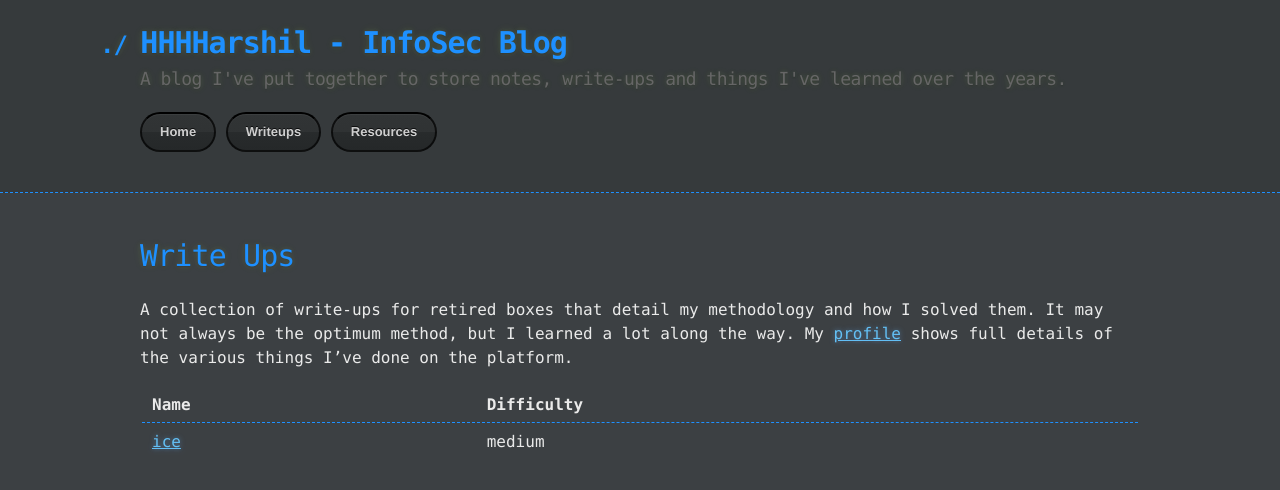
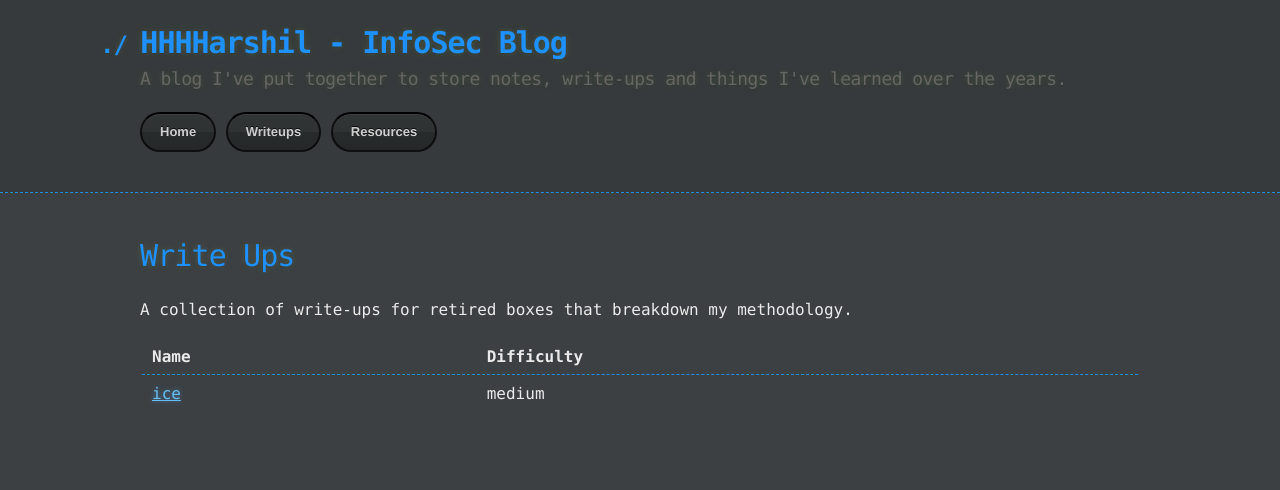
Before and after one commit to hhhharshil/hhhharshil.github.io, a Jekyll site: the page built from writeups.md, in a window 1280 px wide. Shown: the top 490 px of the page. Built offline with Jekyll 4.4.1, drawn with Linux system fonts in a browser that asks for light colours.

Commit message:
Update writeups.md

```diff
--- a/writeups.md
+++ b/writeups.md
@@ -6,7 +6,7 @@ permalink: /writeups/
 
 # Write Ups
 
-A collection of write-ups for retired boxes that detail my methodology and how I solved them. It may not always be the optimum method, but I learned a lot along the way. My [profile](https://www.hackthebox.eu/home/users/profile/23606) shows full details of the various things I've done on the platform.
+A collection of write-ups for retired boxes that breakdown my methodology.
 
 | Name                              | Difficulty |
 |:----------------------------------|:-----------|
```
